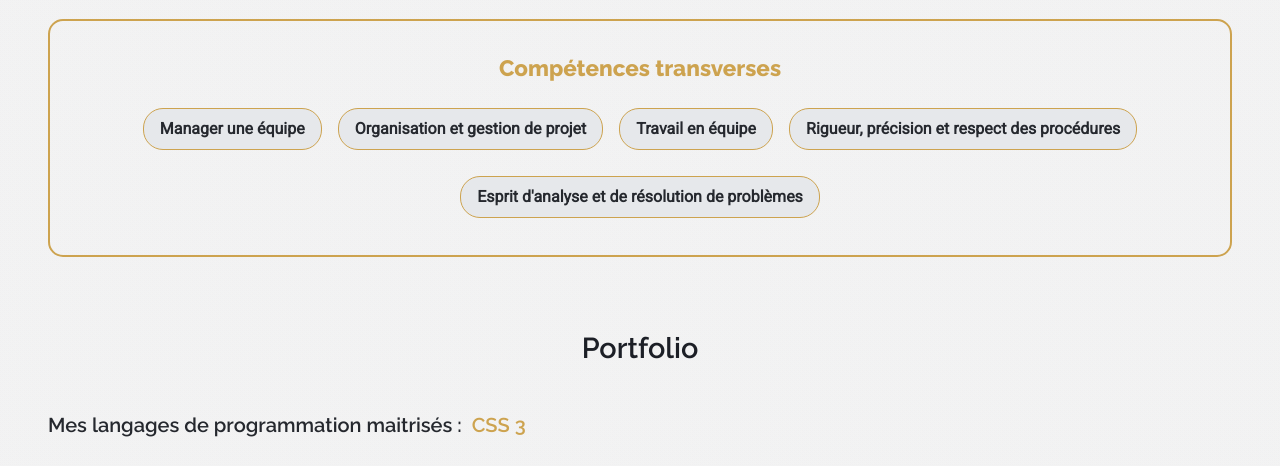
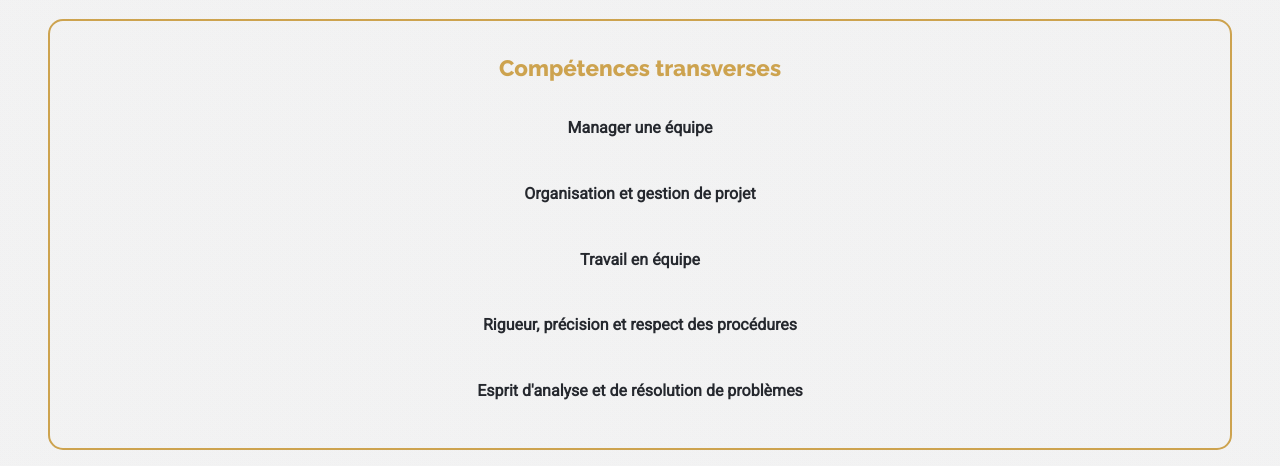
Before and after one commit to SkyGodLucky/PortfolioCyberWolf, a plain HTML site: page index.html in a window 1280 px wide. Shown: the part 1166-1632 px from the top of the page. Drawn offline with nearby package versions, Linux system fonts and the light colour scheme; files whose address does not match are found by name.

Commit message:
Modification de l'affichage des compétences en colonne

```diff
--- a/assets/css/responsives/large-screen.css
+++ b/assets/css/responsives/large-screen.css
@@ -206,26 +206,20 @@
   }
 
   .about-skills ul {
+    color: var(--light-text);
     list-style: none;
     padding: 0;
     display: flex;
-    flex-wrap: wrap;
-    justify-content: center;
+    flex-direction: column;
+    align-items: center;
     gap: 1rem;
   }
 
   .about-skills li {
     font-size: 1rem;
     padding: 0.5rem 1rem;
-    background-color: var(--light-background);
-    border: 1px solid var(--light-primary);
-    border-radius: 20px;
-    transition: all 0.3s ease;
-  }
-
-  .about-skills li:hover {
-    transform: scale(1.05);
-    box-shadow: 0 2px 8px rgba(0, 0, 0, 0.1);
+    width: 100%;
+    text-align: center;
   }
 
   /* Portfolio Section */
```
